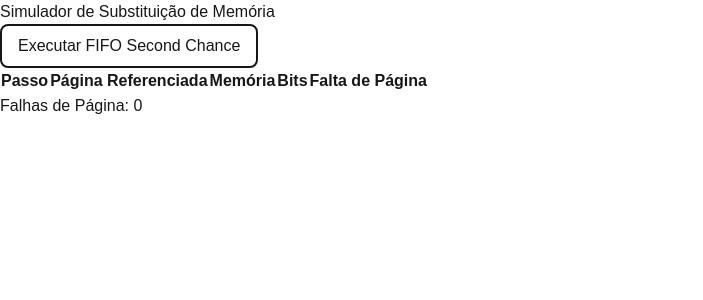
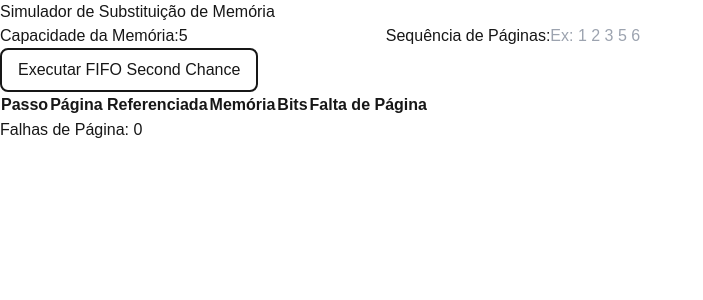
Before and after one commit to SidneyRMR/gerencia-de-memoria, a Next.js app: page / in a window 1280 px wide. Shown: the top 300 px of the page, without its empty margins (0-703 px from the left). Built offline with nearby package versions, Linux system fonts and the light colour scheme.

Commit message:
fix: bug falta de pagina, inputs memoria e paginas

```diff
--- a/src/app/components/Simulation.js
+++ b/src/app/components/Simulation.js
@@ -1,93 +1,162 @@
 import React, { useState } from 'react';
-import { motion } from 'framer-motion'; // Importando framer-motion
+import { motion } from 'framer-motion';
 
+// Classe do algoritmo FIFO Second Chance
 class FIFOSecondChance {
   constructor(capacidade) {
     this.capacidade = capacidade;
-    this.fila = new Array(capacidade).fill(null); // Lista circular de páginas na memória
-    this.indice = 0; // Índice para o algoritmo FIFO
-    this.faltas = 0; // Contador de falhas de página
+    this.fila = new Array(capacidade).fill(null);
+    this.indice = 0;
+    this.faltas = 0;
   }
 
-  // Função para verificar se a página está na memória e atualizar o bit de referência
   consultar(numero_pagina) {
     for (let i = 0; i < this.capacidade; i++) {
       const pagina = this.fila[i];
       if (pagina && pagina.numero === numero_pagina) {
-        pagina.R = 1; // Atualiza o bit de referência para 1
-        return true; // Página encontrada, não é necessário substituir
+        pagina.R = 1;
+        return true;
       }
     }
-    return false; // Página não encontrada, ocorre falha de página
+    return false;
   }
 
-  // Função para substituir a página quando ocorrer uma falha
   substituir(numero_pagina) {
     if (!this.consultar(numero_pagina)) {
       this.faltas += 1;
-
       while (true) {
         const paginaAtual = this.fila[this.indice];
-
         if (!paginaAtual || paginaAtual.R === 0) {
           const replacedPage = paginaAtual ? paginaAtual.numero : null;
           this.fila[this.indice] = new Pagina(numero_pagina);
           this.indice = (this.indice + 1) % this.capacidade;
-          return replacedPage; // Retorna a página substituída
+          return replacedPage;
         } else {
-          paginaAtual.R = 0; // Reseta o bit de referência
+          paginaAtual.R = 0;
           this.indice = (this.indice + 1) % this.capacidade;
         }
       }
     }
-    return null; // Nenhuma substituição realizada
+    return null;
   }
 
-  // Exibe o estado atual da memória (números das páginas)
   exibirMemoria() {
-    const memoria = this.fila.map((pagina) => (pagina ? pagina.numero : '-'));
-    return memoria;
+    return this.fila.map((pagina) => (pagina ? pagina.numero : '-'));
   }
 
-  // Exibe os bits de referência das páginas
   exibirBits() {
-    const bits = this.fila.map((pagina) => (pagina ? pagina.R : 0));
-    return bits;
+    return this.fila.map((pagina) => (pagina ? pagina.R : 0));
   }
 }
 
 class Pagina {
   constructor(numero) {
     this.numero = numero;
-    this.R = 0; // Inicializa o bit de referência para 0
+    this.R = 0;
   }
 }
 
+// Componente para entrada de dados
+const InputSection = ({ capacity, setCapacity, setReferenceString }) => {
+  const handleCapacityChange = (e) => {
+    const newCapacity = parseInt(e.target.value, 10);
+    if (!isNaN(newCapacity) && newCapacity > 0) {
+      setCapacity(newCapacity);
+    }
+  };
+
+  const handleReferenceStringChange = (e) => {
+    const value = e.target.value.trim();
+    const formatted = value.split(/\s+/).map(Number).filter((num) => !isNaN(num));
+    setReferenceString(formatted);
+  };
+
+  return (
+    <div className="flex flex-col items-center space-y-2">
+      <label className="text-gray-700 font-bold">Capacidade da Memória:</label>
+      <input
+        type="number"
+        className="border p-2 rounded text-center text-gray-500"
+        value={capacity}
+        onChange={handleCapacityChange}
+        min={1}
+      />
+      <label className="text-gray-700 font-bold">Sequência de Páginas:</label>
+      <input
+        type="text"
+        className="border p-2 rounded text-center text-gray-500"
+        placeholder="Ex: 1 2 3 5 6"
+        onChange={handleReferenceStringChange}
+      />
+    </div>
+  );
+};
+
+// Componente para tabela de resultados
+const SimulationTable = ({ steps }) => (
+  <div className="overflow-x-auto w-full">
+    <table className="table-auto w-full max-w-4xl border-collapse mt-5 shadow-lg text-sm md:text-base">
+      <thead className="bg-gray-800 text-white">
+        <tr>
+          <th className="border px-2 md:px-4 py-2">Passo</th>
+          <th className="border px-2 md:px-4 py-2">Página Referenciada</th>
+          <th className="border px-2 md:px-4 py-2">Memória</th>
+          <th className="border px-2 md:px-4 py-2">Bits</th>
+          <th className="border px-2 md:px-4 py-2">Falta de Página</th>
+        </tr>
+      </thead>
+      <tbody>
+        {steps.map((step) => (
+          <motion.tr
+            key={step.step}
+            className={`${step.pageFault === 'Sim' ? 'bg-red-100' : 'bg-gray-100'}`}
+            initial={{ opacity: 0 }}
+            animate={{ opacity: 1 }}
+            transition={{ duration: 0.5 }}
+          >
+            <td className="border px-2 md:px-4 py-2 text-center font-semibold text-gray-500">{step.step}</td>
+            <td className="border px-2 md:px-4 py-2 text-center font-semibold text-gray-500">{step.page}</td>
+            <td className="border px-2 md:px-4 py-2 text-center font-semibold text-gray-500">
+              {step.memoryAfter.join(' ')}
+            </td>
+            <td className="border px-2 md:px-4 py-2 text-center font-semibold text-gray-500">
+              {step.bitsAfter.join(' ')}
+            </td>
+            <td
+              className={`border px-2 md:px-4 py-2 text-center font-semibold ${
+                step.pageFault === 'Sim' ? 'bg-red-200 text-white' : 'text-gray-900'
+              }`}
+            >
+              {step.pageFault}
+            </td>
+          </motion.tr>
+        ))}
+      </tbody>
+    </table>
+  </div>
+);
+
+// Componente principal
 const Simulation = () => {
-  const [capacity, setCapacity] = useState(5); // Número de quadros na memória
-  const [referenceString, setReferenceString] = useState([1, 2, 4, 6, 7, 8, 10, 11, 14]); // Sequência de páginas
+  const [capacity, setCapacity] = useState(5);
+  const [referenceString, setReferenceString] = useState([]);
   const [simulationSteps, setSimulationSteps] = useState([]);
   const [pageFaults, setPageFaults] = useState(0);
 
   const runSimulation = () => {
-    let memory = new FIFOSecondChance(capacity);
+    const memory = new FIFOSecondChance(capacity);
     const steps = [];
 
     referenceString.forEach((page, index) => {
       const memoryBefore = memory.exibirMemoria();
       const bitsBefore = memory.exibirBits();
 
-      // Verifique se a página já está na memória
-      const isPageInMemory = memoryBefore.includes(page);
-
-      // Se a página não estiver na memória, faça a substituição
-      const replacedPage = isPageInMemory ? null : memory.substituir(page);
+      const replacedPage = memory.substituir(page);
 
       const memoryAfter = memory.exibirMemoria();
       const bitsAfter = memory.exibirBits();
 
-      // Verificar se houve falha de página
-      const pageFault = !isPageInMemory; // Falha ocorre se a página não estava na memória
+      const pageFault = replacedPage !== null;
 
       steps.push({
         step: index + 1,
@@ -95,7 +164,7 @@ const Simulation = () => {
         replacedPage: replacedPage !== null ? replacedPage : '-',
         memoryAfter,
         bitsAfter,
-        pageFault: pageFault ? 'Sim' : 'Não', // Exibe 'Sim' ou 'Não' conforme a falha de página
+        pageFault: pageFault ? 'Sim' : 'Não',
       });
     });
 
@@ -105,57 +174,18 @@ const Simulation = () => {
 
   return (
     <div className="flex flex-col items-center space-y-5 p-5">
-      <div className="flex space-x-3">
+      <InputSection
+        capacity={capacity}
+        setCapacity={setCapacity}
+        setReferenceString={setReferenceString}
+      />
       <button
         className="bg-blue-500 text-white p-2 rounded"
         onClick={runSimulation}
       >
         Executar FIFO Second Chance
       </button>
-      </div>
-
-      {/* Tabela Responsiva */}
-      <div className="overflow-x-auto w-full">
-        <table className="table-auto w-full max-w-4xl border-collapse mt-5 shadow-lg text-sm md:text-base">
-          <thead className="bg-gray-800 text-white">
-            <tr>
-              <th className="border px-2 md:px-4 py-2">Passo</th>
-              <th className="border px-2 md:px-4 py-2">Página Referenciada</th>
-              <th className="border px-2 md:px-4 py-2">Memória</th>
-              <th className="border px-2 md:px-4 py-2 min-w-[120px]">Bits</th>
-              <th className="border px-2 md:px-4 py-2">Falta de Página</th>
-            </tr>
-          </thead>
-          <tbody>
-            {simulationSteps.map((step) => (
-              <motion.tr
-                key={step.step}
-                className={`${step.pageFault === 'Sim' ? 'bg-red-100' : 'bg-gray-100'}`}
-                initial={{ opacity: 0 }}
-                animate={{ opacity: 1 }}
-                transition={{ duration: 0.5 }} // Adicionando animação de transição suave
-              >
-                <td className="border px-2 md:px-4 py-2 text-center font-semibold text-gray-500">{step.step}</td>
-                <td className="border px-2 md:px-4 py-2 text-center font-semibold text-gray-500">{step.page}</td>
-                <td className="border px-2 md:px-4 py-2 text-center font-semibold text-gray-500">
-                  {step.memoryAfter.length > 0 ? step.memoryAfter.join(' ') : '-'}
-                </td>
-                <td className="border px-2 md:px-4 py-2 text-center font-semibold text-gray-500">
-                  {step.bitsAfter.length > 0 ? step.bitsAfter.join(' ') : '-'}
-                </td>
-                <td
-                  className={`border px-2 md:px-4 py-2 text-center font-semibold ${
-                    step.pageFault === 'Sim' ? 'bg-red-200 text-white' : 'text-gray-900'
-                  }`}
-                >
-                  {step.pageFault} {/* Mostra 'Sim' ou 'Não' conforme a falha de página */}
-                </td>
-              </motion.tr>
-            ))}
-          </tbody>
-        </table>
-      </div>
-
+      <SimulationTable steps={simulationSteps} />
       <div className="mt-5 text-lg md:text-xl font-bold">
         <p>Falhas de Página: {pageFaults}</p>
       </div>
```
Also changed, not shown: 1 other file (tests, documents, lock files or other folders). Lines whose indentation alone changed are shown as unchanged.
